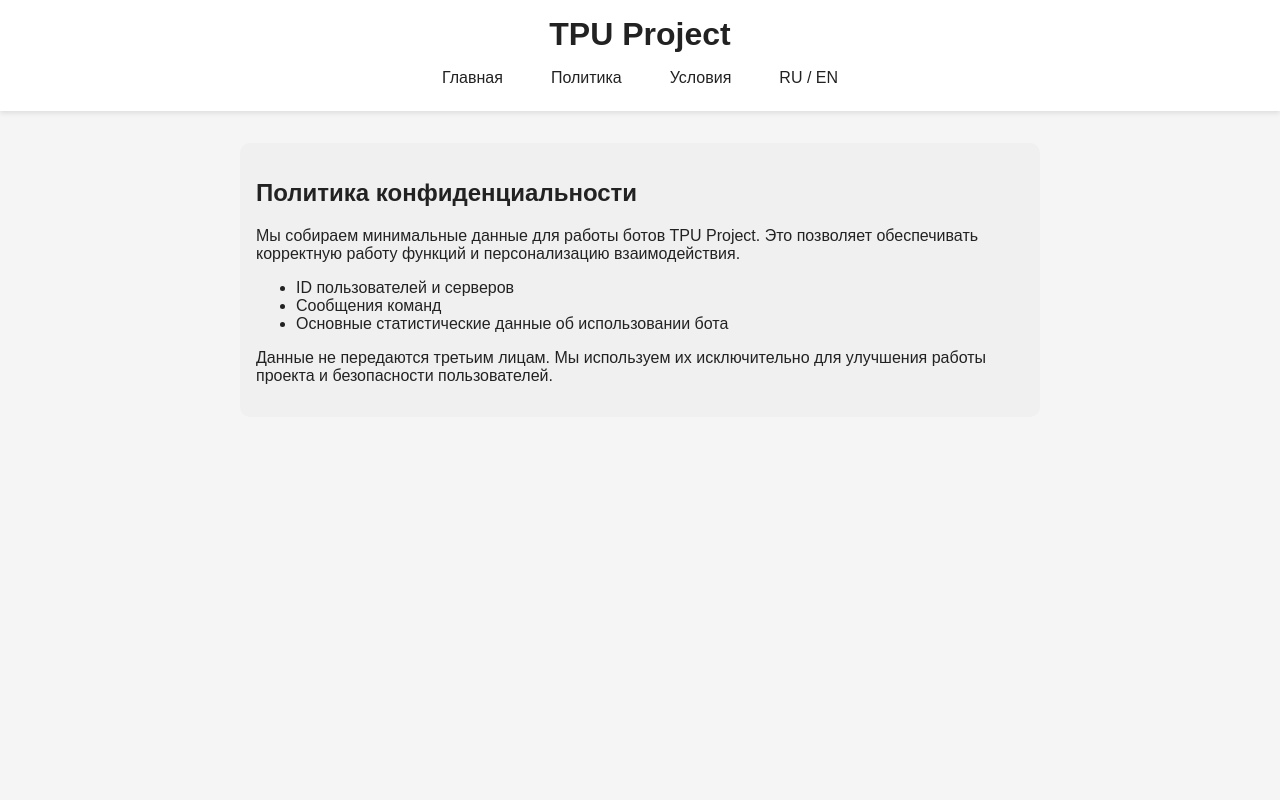
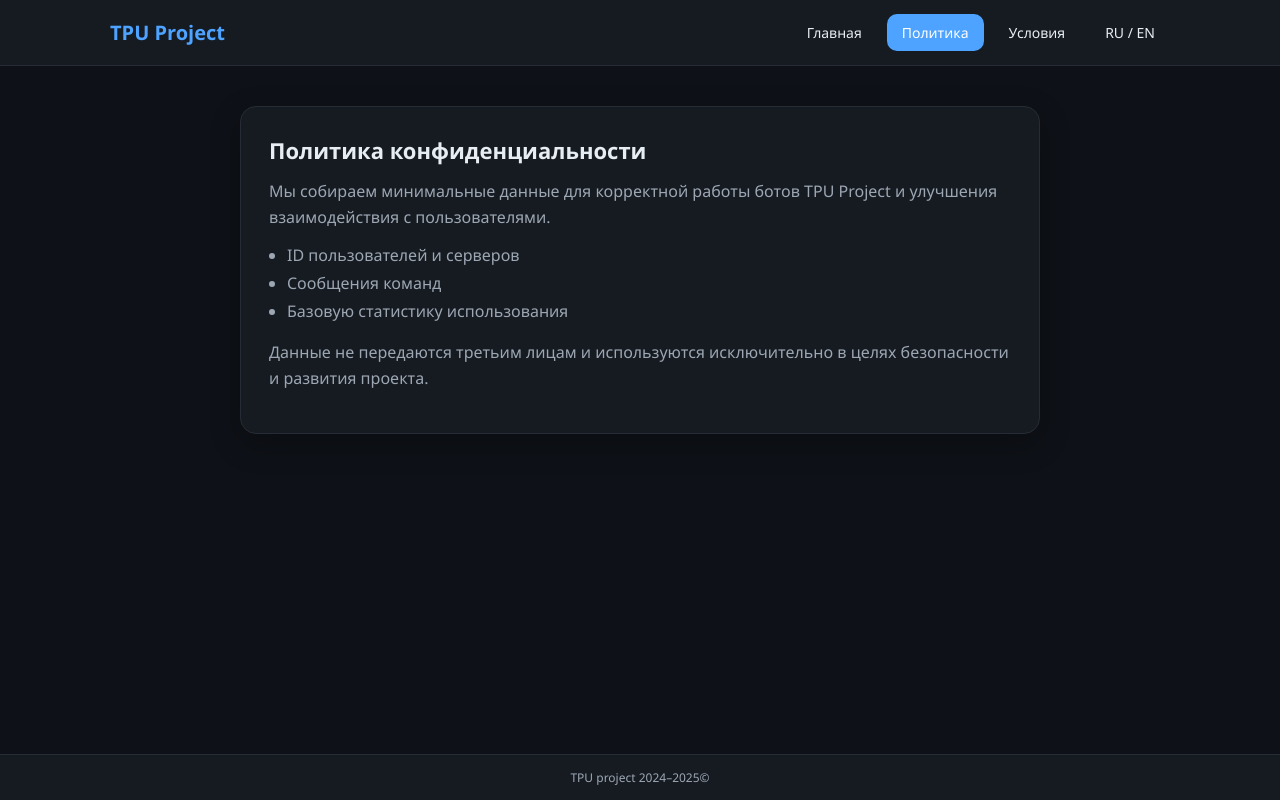
Before and after one commit to jingal-create/TPU-project, a plain HTML site: page site/privacy.html in a window 1280 px wide. Drawn offline with Linux system fonts and the light colour scheme.

Commit message:
Update privacy.html

```diff
--- a/site/privacy.html
+++ b/site/privacy.html
@@ -4,53 +4,206 @@
   <meta charset="UTF-8">
   <meta name="viewport" content="width=device-width, initial-scale=1.0">
   <title>TPU Project — Политика</title>
-<link rel="stylesheet" href="style.css">
+
+  <style>
+    :root {
+      --bg: #0e1117;
+      --bg-soft: #161b22;
+      --text: #e6edf3;
+      --text-soft: #9da7b3;
+      --accent: #4da3ff;
+      --accent-hover: #1f6feb;
+      --border: #262c36;
+    }
+
+    * {
+      box-sizing: border-box;
+      margin: 0;
+      padding: 0;
+      font-family: "Segoe UI", system-ui, sans-serif;
+    }
+
+    body {
+      background: var(--bg);
+      color: var(--text);
+      min-height: 100vh;
+      display: flex;
+      flex-direction: column;
+    }
+
+    /* ===== Header / Nav ===== */
+    header {
+      background: var(--bg-soft);
+      border-bottom: 1px solid var(--border);
+    }
+
+    header .nav {
+      max-width: 1100px;
+      margin: auto;
+      padding: 14px 20px;
+      display: flex;
+      align-items: center;
+      justify-content: space-between;
+    }
+
+    header h1 {
+      font-size: 20px;
+      font-weight: 600;
+      color: var(--accent);
+    }
+
+    nav {
+      display: flex;
+      gap: 10px;
+      align-items: center;
+    }
+
+    nav a,
+    nav button {
+      padding: 8px 14px;
+      border-radius: 10px;
+      font-size: 14px;
+      text-decoration: none;
+      color: var(--text);
+      background: transparent;
+      border: 1px solid transparent;
+      cursor: pointer;
+      transition: 0.2s ease;
+    }
+
+    nav a:hover,
+    nav button:hover {
+      background: var(--bg);
+      border-color: var(--border);
+    }
+
+    nav a.active {
+      background: var(--accent);
+      color: #fff;
+    }
+
+    /* ===== Main ===== */
+    main {
+      flex: 1;
+      display: flex;
+      justify-content: center;
+      padding: 40px 20px;
+    }
+
+    .container {
+      max-width: 800px;
+      width: 100%;
+      animation: fade 0.4s ease;
+    }
+
+    @keyframes fade {
+      from { opacity: 0; transform: translateY(8px); }
+      to { opacity: 1; transform: translateY(0); }
+    }
+
+    .section-block {
+      background: var(--bg-soft);
+      border: 1px solid var(--border);
+      border-radius: 16px;
+      padding: 28px;
+      box-shadow: 0 10px 30px rgba(0,0,0,0.25);
+    }
+
+    h2 {
+      margin-bottom: 14px;
+      font-size: 22px;
+    }
+
+    p {
+      color: var(--text-soft);
+      line-height: 1.6;
+      margin-bottom: 14px;
+    }
+
+    ul {
+      margin: 14px 0 18px 18px;
+      color: var(--text-soft);
+    }
+
+    li { margin-bottom: 6px; }
+
+    /* ===== Language ===== */
+    .lang { display: none; }
+    .lang.active { display: block; }
+
+    /* ===== Footer ===== */
+    footer {
+      border-top: 1px solid var(--border);
+      background: var(--bg-soft);
+      text-align: center;
+      padding: 14px 10px;
+      font-size: 12px;
+      color: var(--text-soft);
+    }
+  </style>
 </head>
 <body>
+
 <header>
+  <div class="nav">
     <h1>TPU Project</h1>
     <nav>
       <a href="index.html">Главная</a>
-    <a href="privacy.html">Политика</a>
+      <a href="privacy.html" class="active">Политика</a>
       <a href="terms.html">Условия</a>
       <button id="langBtn">RU / EN</button>
     </nav>
+  </div>
 </header>
 
-<main class="container fade">
-  <!-- Русская версия -->
-  <section class="lang lang-ru">
+<main>
+  <div class="container">
+
+    <!-- RU -->
+    <section class="lang lang-ru active">
       <div class="section-block">
         <h2>Политика конфиденциальности</h2>
-      <p>Мы собираем минимальные данные для работы ботов TPU Project. Это позволяет обеспечивать корректную работу функций и персонализацию взаимодействия.</p>
+        <p>Мы собираем минимальные данные для корректной работы ботов TPU Project и улучшения взаимодействия с пользователями.</p>
         <ul>
           <li>ID пользователей и серверов</li>
           <li>Сообщения команд</li>
-        <li>Основные статистические данные об использовании бота</li>
+          <li>Базовую статистику использования</li>
         </ul>
-      <p>Данные не передаются третьим лицам. Мы используем их исключительно для улучшения работы проекта и безопасности пользователей.</p>
+        <p>Данные не передаются третьим лицам и используются исключительно в целях безопасности и развития проекта.</p>
       </div>
     </section>
 
-  <!-- Английская версия -->
-  <section class="lang lang-en hidden">
+    <!-- EN -->
+    <section class="lang lang-en">
       <div class="section-block">
         <h2>Privacy Policy</h2>
-      <p>We collect minimal data required for TPU Project bots to ensure proper functionality and personalized interaction.</p>
+        <p>We collect only the minimum data required for proper operation of TPU Project bots.</p>
         <ul>
           <li>User and server IDs</li>
           <li>Command messages</li>
           <li>Basic usage statistics</li>
         </ul>
-      <p>No data is shared with third parties. We use it solely to improve project performance and ensure user safety.</p>
+        <p>No data is shared with third parties. All information is used solely to improve functionality and security.</p>
       </div>
     </section>
+
+  </div>
 </main>
 
-<script src="script.js"></script>
+<footer>
+  TPU project 2024–2025©
+</footer>
+
+<script>
+  const btn = document.getElementById('langBtn');
+  const ru = document.querySelector('.lang-ru');
+  const en = document.querySelector('.lang-en');
+
+  btn.onclick = () => {
+    ru.classList.toggle('active');
+    en.classList.toggle('active');
+  };
+</script>
+
 </body>
   </html>
-</main>
-<script src="script.js"></script>
-</body>
-</html>
```
Lines whose indentation alone changed are shown as unchanged.
